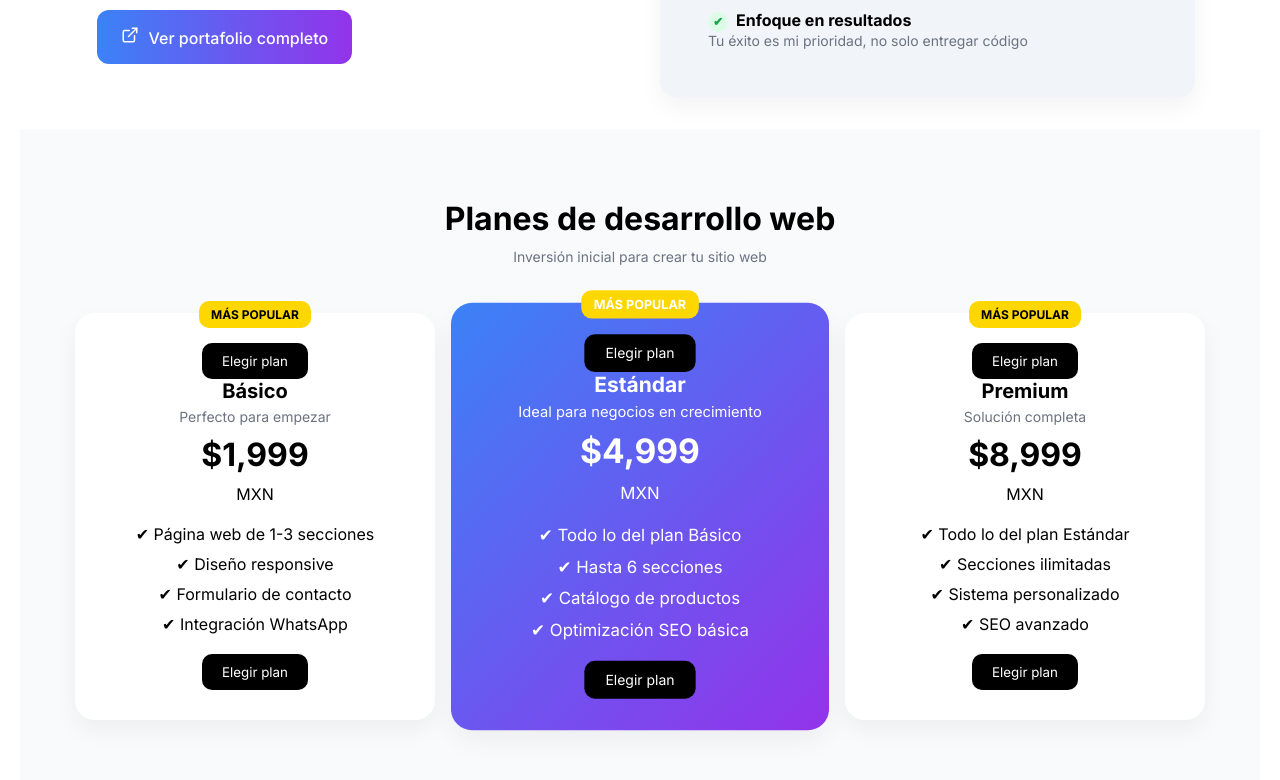
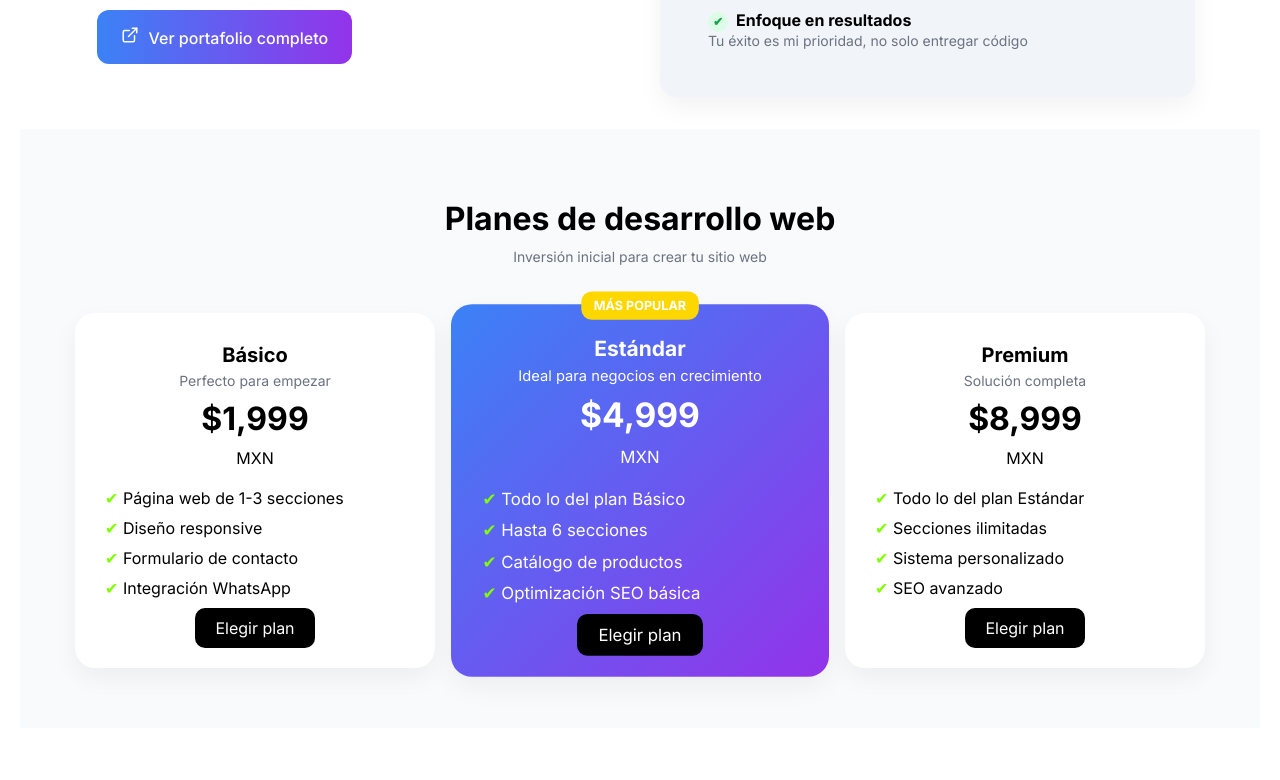
Before and after one commit to RetanaAlvarez/PaginaFreenlace, a React (Vite) app: page / in a window 1280 px wide. Shown: the part 2845-3625 px from the top of the page. After the commit the page ends 3573 px from the top, so only its background shows below. Built offline with nearby package versions, Linux system fonts and the light colour scheme.

Commit message:
fix page plan and styles

```diff
--- a/src/components/Navbar/Navbar.module.css
+++ b/src/components/Navbar/Navbar.module.css
@@ -41,3 +41,24 @@
 .logo {
     padding-right: 0.5rem;
 }
+
+@media (max-width: 512px) {
+    .navbarcontainer>a {
+        font-size: .8rem;
+    }
+
+    .titulo {
+        font-size: 1.2rem;
+    }
+}
+
+
+@media (max-width: 320px) {
+    .navbarcontainer>a {
+        font-size: .5rem;
+    }
+
+    .titulo {
+        font-size: 1rem;
+    }
+}
--- a/src/components/layout/PricingCard/PricingCard.jsx
+++ b/src/components/layout/PricingCard/PricingCard.jsx
@@ -1,14 +1,18 @@
+import { createWhatsAppLink } from "../../../utils/whatsapp";
 
 import styles from "./PricingCard.module.css";
 
 export default function PricingCard({ title, price, features, popular }) {
+
+  const message = `Hola, buen día. Estoy interesado en el plan *${title}* y me gustaría recibir más información sobre mi página web.`;
+
+  const url = createWhatsAppLink(message);
   return (
 
     <div className={`${styles.card} ${popular ? styles.popular : ""}`}>
-
-      <span className={styles.badge}>MÁS POPULAR</span>
-
-      <button className={styles.btn}>Elegir plan</button>
+      {popular && (
+        <span className={styles.badge}>MÁS POPULAR</span>
+      )}
       <h3>{title}</h3>
 
       <p>
@@ -22,11 +26,14 @@ export default function PricingCard({ title, price, features, popular }) {
 
       <ul>
         {features.map((f, i) => (
-          <li key={i}>✔ {f}</li>
+          <li key={i}><span className={styles.check}>✔</span> {f}</li>
         ))}
       </ul>
 
-      <button className={styles.btn}>Elegir plan</button>
+      <a href={url} target="_blank" rel="noopener noreferrer" className={styles.btn}>
+        Elegir plan
+      </a>
+
     </div>
   );
 }
--- a/src/components/layout/PricingCard/PricingCard.module.css
+++ b/src/components/layout/PricingCard/PricingCard.module.css
@@ -20,7 +20,16 @@
   transform: scale(1.05);
 }
 
-.badge {
+.card>ul {
+
+  text-align: justify;
+}
+
+.check {
+  color: chartreuse;
+}
+
+.popular>.badge {
   position: absolute;
   top: -12px;
   left: 50%;
@@ -39,6 +48,7 @@
   padding: 10px 20px;
   border-radius: 10px;
   cursor: pointer;
+  text-decoration: none;
 }
 
 h3 {
@@ -59,3 +69,18 @@ p {
 .popular p {
   color: white;
 }
+
+
+@media (max-width: 512px) {
+  .card {
+    padding: 30px 0px 30px 20px;
+  }
+}
+
+
+@media (max-width: 320px) {
+  .card {
+    width: 100%;
+    padding: 30px 0px 30px 0px;
+  }
+}
--- a/src/data/homeData.js
+++ b/src/data/homeData.js
@@ -3,7 +3,7 @@ export const homeData = {
         logo: "WebDev Pro",
         cta: "Hablar por WhatsApp",
         whatsappNumber: "527121933662",
-        message: "Hola, Me podria compartir mas informacion por favor."
+        message: "Hola, buen día. Me gustaría recibir más información sobre sus servicios de desarrollo web."
     },
     hero: {
         badge: "⚡Solo 3 espacios disponibles este mes",
--- a/src/data/plansData.js
+++ b/src/data/plansData.js
@@ -3,6 +3,7 @@ export const plansData = [
   {
     title: "Básico",
     price: "1,999",
+    popular: false,
     features: [
       "Página web de 1-3 secciones",
       "Diseño responsive",
--- /dev/null
+++ b/src/utils/whatsapp.js
@@ -0,0 +1,5 @@
+const PHONE = "7121933662"; // tu número
+
+export function createWhatsAppLink(message) {
+  return `https://wa.me/${PHONE}?text=${encodeURIComponent(message)}`;
+}
```
Also changed, not shown: src/pages/Plan/Plan.module.css (line endings or trailing spaces).
